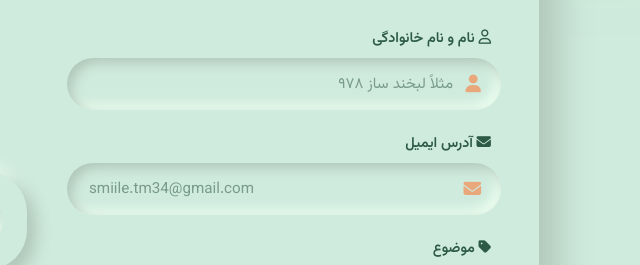
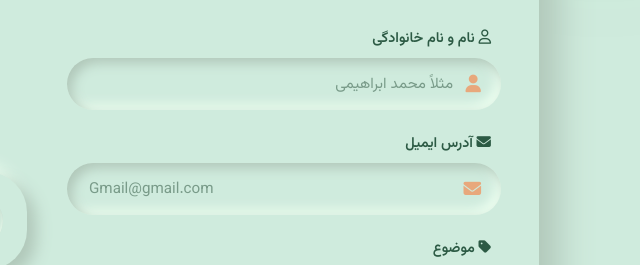
Before and after one commit to mohammad-ebrahimi-dev/Smile-Project, a plain HTML site: page wwwroot/ContactUs.html in a window 1280 px wide. Shown: the part 395-660 px from the top of the page, 531-1171 px from the left. Drawn offline with Linux system fonts and the light colour scheme.

Commit message:
refactor : improve some issues

```diff
--- a/wwwroot/ContactUs.html
+++ b/wwwroot/ContactUs.html
@@ -851,7 +851,7 @@
                             <label><i class="far fa-user"></i> نام و نام خانوادگی</label>
                             <div class="input-icon-wrapper">
                                 <i class="fas fa-user"></i>
-                                <input type="text" id="fullname" class="smile-input" placeholder="مثلاً لبخند ساز ۹۷۸" required>
+                                <input type="text" id="fullname" class="smile-input" placeholder="مثلاً محمد ابراهیمی" required>
                             </div>
                         </div>
 
@@ -859,7 +859,7 @@
                             <label><i class="fas fa-envelope"></i> آدرس ایمیل</label>
                             <div class="input-icon-wrapper">
                                 <i class="fas fa-envelope"></i>
-                                <input type="email" id="email" class="smile-input" placeholder="smiile.tm34@gmail.com" dir="ltr" required>
+                                <input type="email" id="email" class="smile-input" placeholder="Gmail@gmail.com" dir="ltr" required>
                             </div>
                         </div>
 
```
